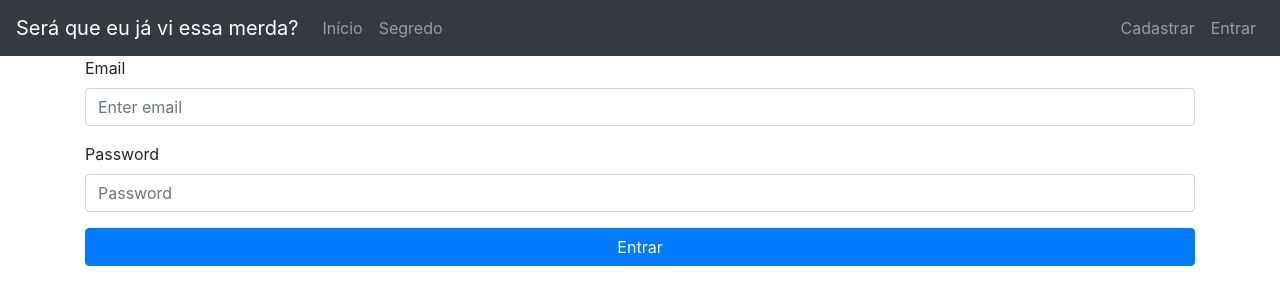
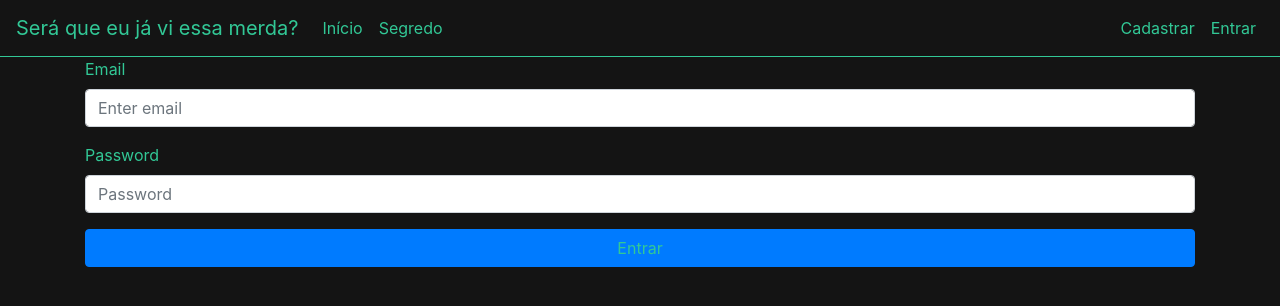
Before and after one commit to danilomacb/JaVi, a React (Create React App) app in the folder front/: page /entrar in a window 1280 px wide. Shown: the top 306 px of the page. Built offline with nearby package versions, Linux system fonts and the light colour scheme.

Commit message:
new style for navbar

```diff
--- a/front/src/components/Navigation.js
+++ b/front/src/components/Navigation.js
@@ -4,7 +4,7 @@ import { Navbar, Nav } from "react-bootstrap";
 
 function Navigation() {
   return (
-    <Navbar collapseOnSelect expand="lg" bg="dark" variant="dark">
+    <Navbar collapseOnSelect expand="md" className="my-nav" variant="dark">
       <Link to="/" className="navbar-brand">
         Será que eu já vi essa merda?
       </Link>
--- a/front/src/index.css
+++ b/front/src/index.css
@@ -1 +1,11 @@
-/* future styles */
+* {
+  color: rgb(50, 200, 150) !important;
+}
+
+body {
+  background-color: rgb(20, 20, 20) !important;
+}
+
+.my-nav {
+  border-bottom: 1px solid rgb(50, 200, 150);
+}
```
